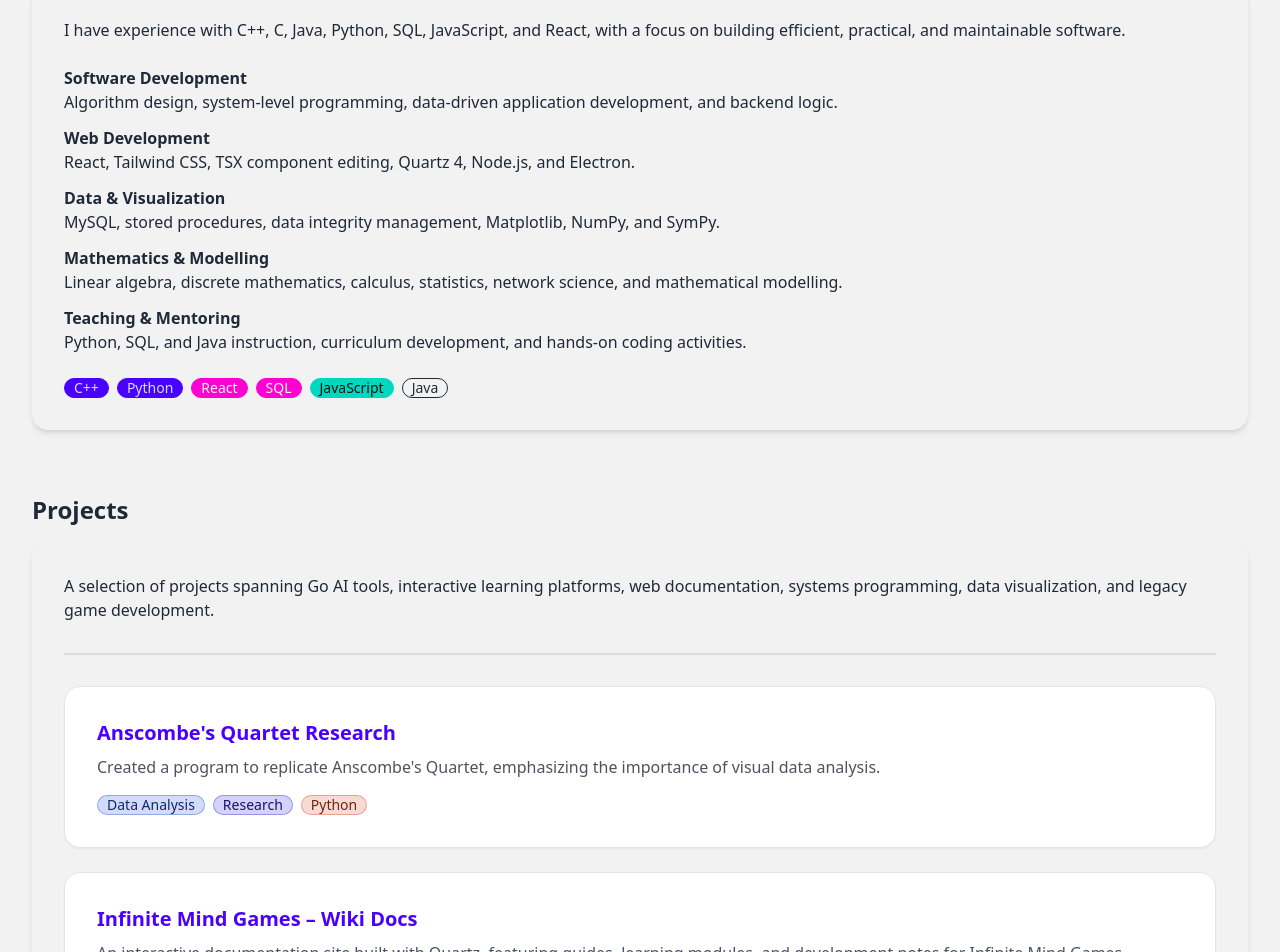
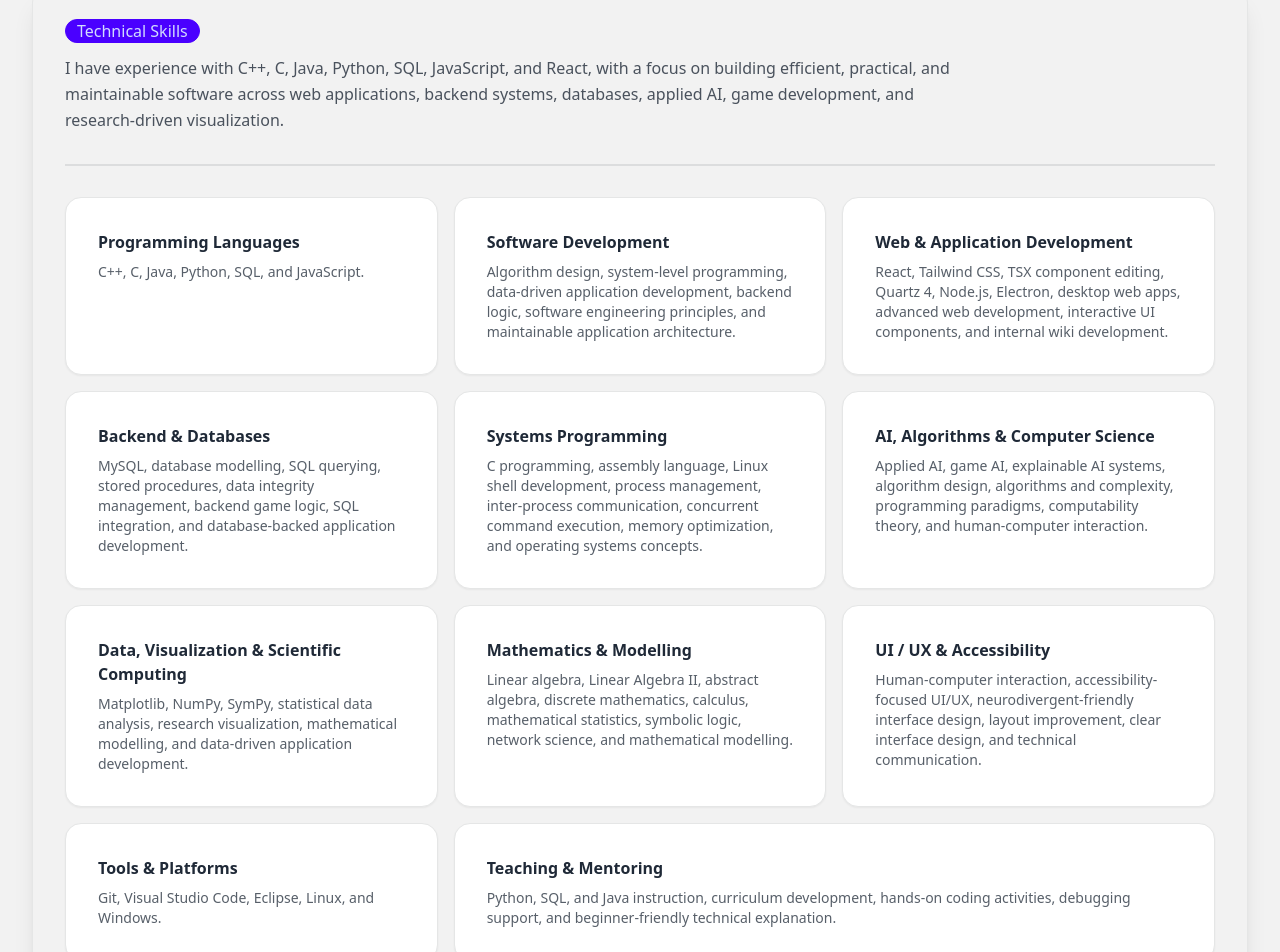
Before and after one commit to axyl-casc/axyl-casc.github.io, a React (Vite) app: page / in a window 1280 px wide. Shown: the part 838-1790 px from the top of the page. Built offline with nearby package versions, Linux system fonts and the light colour scheme.

Commit message:
Update HomePage.tsx

```diff
--- a/src/pages/HomePage.tsx
+++ b/src/pages/HomePage.tsx
@@ -43,64 +43,172 @@ export function HomePage() {
     </div>
   </div>
 </Section>
+<Section id="technical-skills" title="Technical Skills">
+  <div className="card bg-base-200 shadow-xl border border-base-300">
+    <div className="card-body gap-6">
+      <div className="space-y-3">
+        <div className="badge badge-primary badge-lg">Technical Skills</div>
 
-<Section id="technical-skills" title="Technical Skills">
-  <div className="card bg-base-200 shadow-md">
-    <div className="card-body space-y-4">
-      <p>
-        I have experience with C++, C, Java, Python, SQL, JavaScript, and React,
-        with a focus on building efficient, practical, and maintainable software.
-      </p>
+        <p className="text-base-content/80 leading-relaxed max-w-4xl">
+          I have experience with C++, C, Java, Python, SQL, JavaScript, and
+          React, with a focus on building efficient, practical, and maintainable
+          software across web applications, backend systems, databases, applied
+          AI, game development, and research-driven visualization.
+        </p>
+      </div>
 
-      <div className="space-y-3">
-        <div>
-          <h3 className="font-semibold">Software Development</h3>
-          <p>
-            Algorithm design, system-level programming, data-driven application
-            development, and backend logic.
-          </p>
+      <div className="divider my-0" />
+
+      <div className="grid gap-4 md:grid-cols-2 xl:grid-cols-3">
+        <div className="card bg-base-100 border border-base-300 shadow-sm">
+          <div className="card-body">
+            <h3 className="card-title text-base">Programming Languages</h3>
+            <p className="text-sm text-base-content/75">
+              C++, C, Java, Python, SQL, and JavaScript.
+            </p>
+          </div>
         </div>
 
-        <div>
-          <h3 className="font-semibold">Web Development</h3>
-          <p>
-            React, Tailwind CSS, TSX component editing, Quartz 4, Node.js, and
-            Electron.
-          </p>
+        <div className="card bg-base-100 border border-base-300 shadow-sm">
+          <div className="card-body">
+            <h3 className="card-title text-base">Software Development</h3>
+            <p className="text-sm text-base-content/75">
+              Algorithm design, system-level programming, data-driven
+              application development, backend logic, software engineering
+              principles, and maintainable application architecture.
+            </p>
+          </div>
         </div>
 
-        <div>
-          <h3 className="font-semibold">Data &amp; Visualization</h3>
-          <p>
-            MySQL, stored procedures, data integrity management, Matplotlib,
-            NumPy, and SymPy.
-          </p>
+        <div className="card bg-base-100 border border-base-300 shadow-sm">
+          <div className="card-body">
+            <h3 className="card-title text-base">
+              Web &amp; Application Development
+            </h3>
+            <p className="text-sm text-base-content/75">
+              React, Tailwind CSS, TSX component editing, Quartz 4, Node.js,
+              Electron, desktop web apps, advanced web development, interactive
+              UI components, and internal wiki development.
+            </p>
+          </div>
         </div>
 
-        <div>
-          <h3 className="font-semibold">Mathematics &amp; Modelling</h3>
-          <p>
-            Linear algebra, discrete mathematics, calculus, statistics, network
-            science, and mathematical modelling.
-          </p>
+        <div className="card bg-base-100 border border-base-300 shadow-sm">
+          <div className="card-body">
+            <h3 className="card-title text-base">Backend &amp; Databases</h3>
+            <p className="text-sm text-base-content/75">
+              MySQL, database modelling, SQL querying, stored procedures, data
+              integrity management, backend game logic, SQL integration, and
+              database-backed application development.
+            </p>
+          </div>
         </div>
 
-        <div>
-          <h3 className="font-semibold">Teaching &amp; Mentoring</h3>
-          <p>
-            Python, SQL, and Java instruction, curriculum development, and
-            hands-on coding activities.
-          </p>
+        <div className="card bg-base-100 border border-base-300 shadow-sm">
+          <div className="card-body">
+            <h3 className="card-title text-base">Systems Programming</h3>
+            <p className="text-sm text-base-content/75">
+              C programming, assembly language, Linux shell development, process
+              management, inter-process communication, concurrent command
+              execution, memory optimization, and operating systems concepts.
+            </p>
+          </div>
+        </div>
+
+        <div className="card bg-base-100 border border-base-300 shadow-sm">
+          <div className="card-body">
+            <h3 className="card-title text-base">
+              AI, Algorithms &amp; Computer Science
+            </h3>
+            <p className="text-sm text-base-content/75">
+              Applied AI, game AI, explainable AI systems, algorithm design,
+              algorithms and complexity, programming paradigms, computability
+              theory, and human-computer interaction.
+            </p>
+          </div>
+        </div>
+
+        <div className="card bg-base-100 border border-base-300 shadow-sm">
+          <div className="card-body">
+            <h3 className="card-title text-base">
+              Data, Visualization &amp; Scientific Computing
+            </h3>
+            <p className="text-sm text-base-content/75">
+              Matplotlib, NumPy, SymPy, statistical data analysis, research
+              visualization, mathematical modelling, and data-driven application
+              development.
+            </p>
+          </div>
+        </div>
+
+        <div className="card bg-base-100 border border-base-300 shadow-sm">
+          <div className="card-body">
+            <h3 className="card-title text-base">
+              Mathematics &amp; Modelling
+            </h3>
+            <p className="text-sm text-base-content/75">
+              Linear algebra, Linear Algebra II, abstract algebra, discrete
+              mathematics, calculus, mathematical statistics, symbolic logic,
+              network science, and mathematical modelling.
+            </p>
+          </div>
+        </div>
+
+        <div className="card bg-base-100 border border-base-300 shadow-sm">
+          <div className="card-body">
+            <h3 className="card-title text-base">UI / UX &amp; Accessibility</h3>
+            <p className="text-sm text-base-content/75">
+              Human-computer interaction, accessibility-focused UI/UX,
+              neurodivergent-friendly interface design, layout improvement,
+              clear interface design, and technical communication.
+            </p>
+          </div>
+        </div>
+
+        <div className="card bg-base-100 border border-base-300 shadow-sm">
+          <div className="card-body">
+            <h3 className="card-title text-base">Tools &amp; Platforms</h3>
+            <p className="text-sm text-base-content/75">
+              Git, Visual Studio Code, Eclipse, Linux, and Windows.
+            </p>
+          </div>
+        </div>
+
+        <div className="card bg-base-100 border border-base-300 shadow-sm md:col-span-2 xl:col-span-2">
+          <div className="card-body">
+            <h3 className="card-title text-base">Teaching &amp; Mentoring</h3>
+            <p className="text-sm text-base-content/75">
+              Python, SQL, and Java instruction, curriculum development,
+              hands-on coding activities, debugging support, and
+              beginner-friendly technical explanation.
+            </p>
+          </div>
         </div>
       </div>
 
-      <div className="card-actions">
-        <div className="badge badge-primary">C++</div>
-        <div className="badge badge-primary">Python</div>
-        <div className="badge badge-secondary">React</div>
-        <div className="badge badge-secondary">SQL</div>
-        <div className="badge badge-accent">JavaScript</div>
-        <div className="badge badge-outline">Java</div>
+      <div className="divider my-0">Core Technologies</div>
+
+      <div className="flex flex-wrap gap-2">
+        <div className="badge badge-primary badge-lg">C++</div>
+        <div className="badge badge-primary badge-lg">C</div>
+        <div className="badge badge-primary badge-lg">Python</div>
+
+        <div className="badge badge-secondary badge-lg">React</div>
+        <div className="badge badge-secondary badge-lg">Node.js</div>
+        <div className="badge badge-secondary badge-lg">Electron</div>
+        <div className="badge badge-secondary badge-lg">Tailwind CSS</div>
+
+        <div className="badge badge-accent badge-lg">SQL</div>
+        <div className="badge badge-accent badge-lg">MySQL</div>
+        <div className="badge badge-accent badge-lg">JavaScript</div>
+
+        <div className="badge badge-outline badge-lg">Java</div>
+        <div className="badge badge-outline badge-lg">Git</div>
+        <div className="badge badge-outline badge-lg">Linux</div>
+        <div className="badge badge-outline badge-lg">Assembly</div>
+        <div className="badge badge-outline badge-lg">Matplotlib</div>
+        <div className="badge badge-outline badge-lg">NumPy</div>
+        <div className="badge badge-outline badge-lg">SymPy</div>
       </div>
     </div>
   </div>
```
